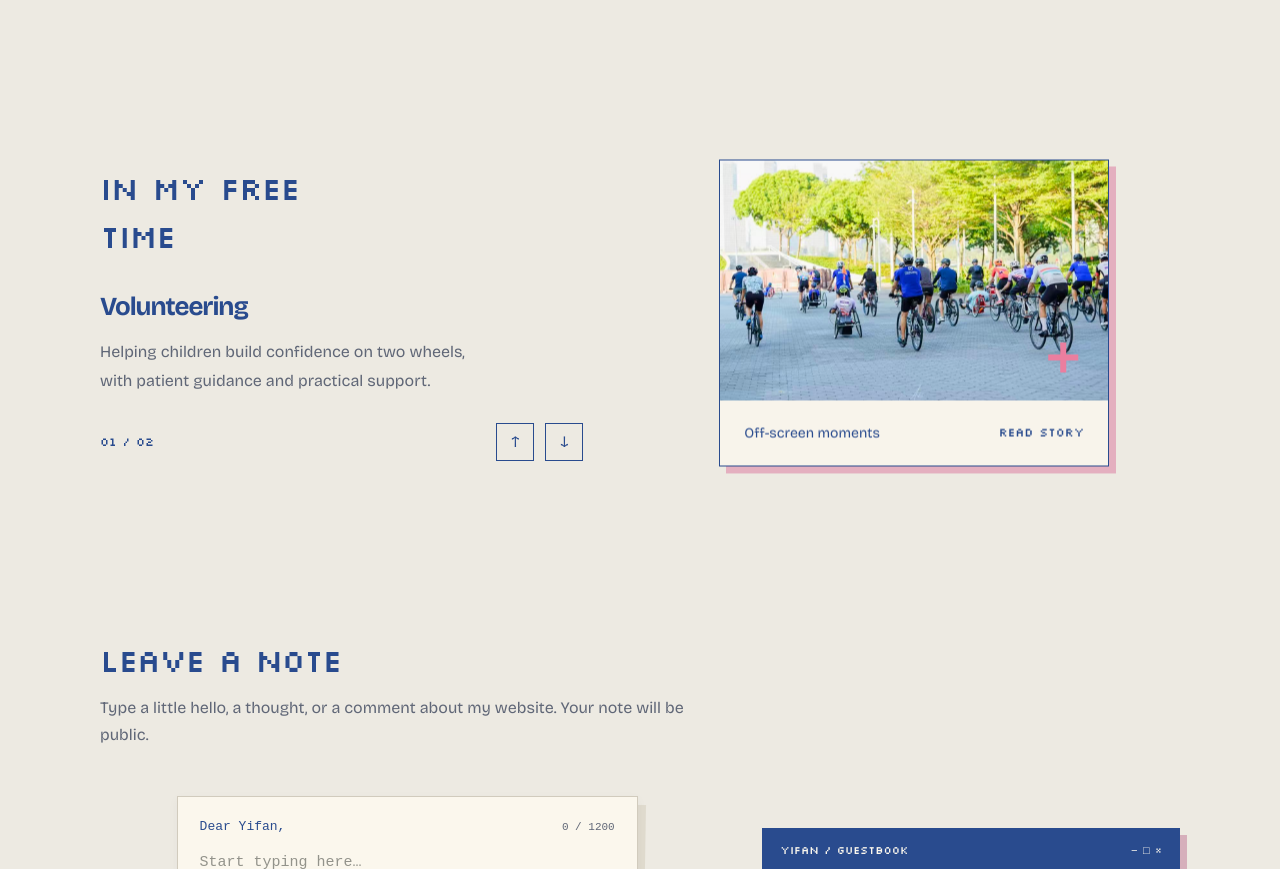
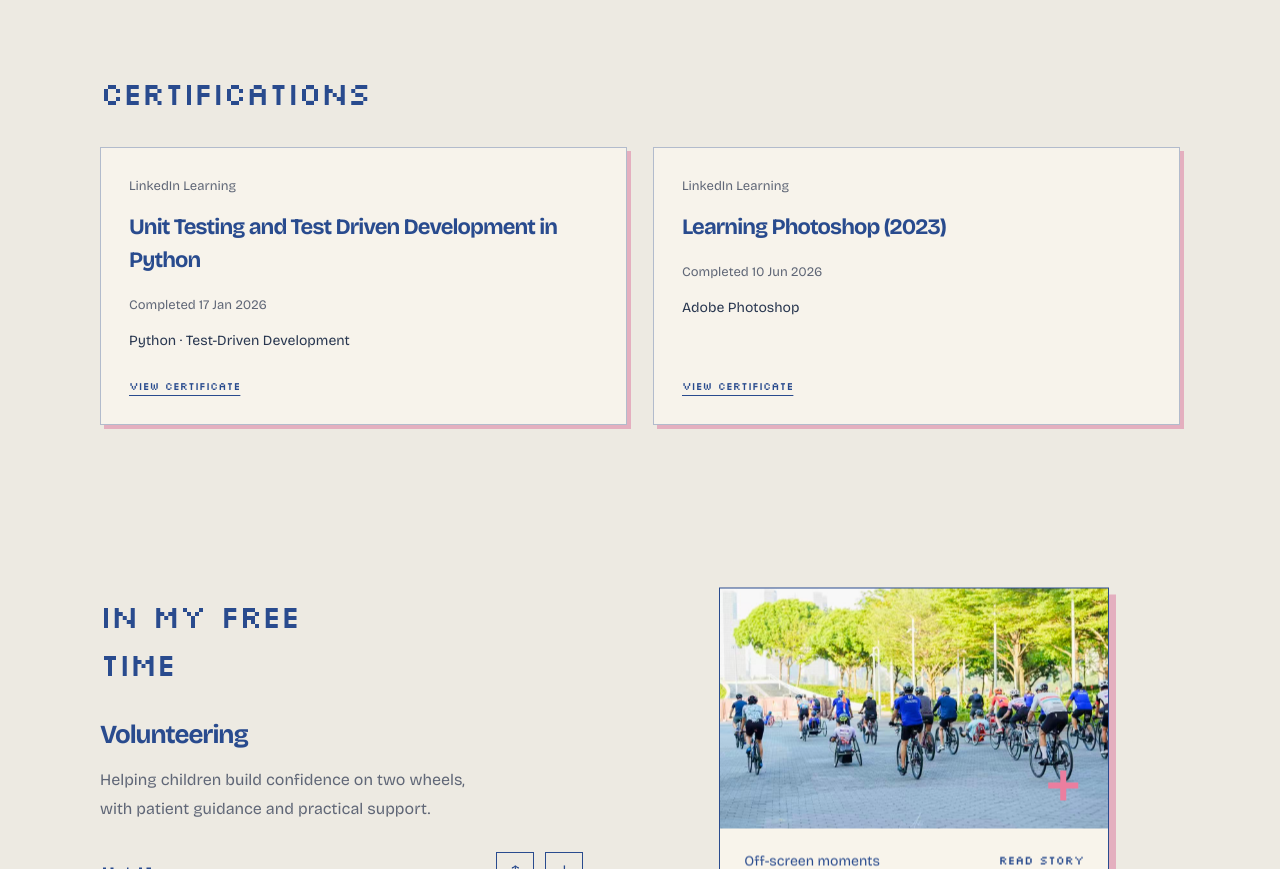
Before and after one commit to 1fannn/portfolio-1fan, a website: page pages/about.html in a window 1280 px wide. Shown: the part 925-1794 px from the top of the page. Drawn offline with Linux system fonts and the light colour scheme; no server answers.

Commit message:
Add LinkedIn Learning certifications to About Me

```diff
--- a/assets/css/pages/personal.css
+++ b/assets/css/pages/personal.css
@@ -223,3 +223,20 @@
   }
   .free-time-section .personal-volunteering > h3 { font-size: 16px; }
 }
+/* Completed courses, on a separate row before free-time activities. */
+.certifications-section { margin-top: 72px; }
+.certifications-section > h2 { font: 400 clamp(24px, 2.6vw, 32px)/1.5 var(--font-pixel); color: var(--ink); }
+.certification-grid { display: grid; grid-template-columns: repeat(2, minmax(0, 1fr)); gap: 26px; margin-top: 30px; }
+.certification-card { display: flex; flex-direction: column; align-items: flex-start; padding: 28px; border: 1px solid #294b8e55; background: #f7f3eb; box-shadow: 4px 4px 0 #e4afbf; }
+.certification-issuer { font-size: 13px; color: var(--muted); }
+.certification-card h3 { font-size: 22px; line-height: 1.5; color: var(--ink); margin-top: 14px; }
+.certification-date { font-size: 13px; color: var(--muted); margin-top: 18px; }
+.certification-skills { font-size: 14px; color: var(--body); line-height: 1.7; margin: 13px 0 24px; }
+.certification-card > a { margin-top: auto; font: 11px/1.7 var(--font-pixel); color: var(--ink); text-decoration: underline; text-underline-offset: 5px; }
+.certification-card > a:hover { color: #9e4666; }
+@media(max-width:740px) {
+ .certifications-section { margin-top: 48px; }
+ .certification-grid { grid-template-columns: 1fr; gap: 24px; margin-top: 24px; }
+ .certification-card { padding: 24px; }
+ .certification-card h3 { font-size: 20px; }
+}
--- a/pages/about.html
+++ b/pages/about.html
@@ -53,6 +53,25 @@
       <h2 id="vision-title">My vision</h2>
       <p>To become a developer who combines technical skills with creativity, building work that helps people and reflects my personality.</p>
      </section>
+    </div>
+   </section>
+   <section class="certifications-section" aria-labelledby="certifications-title">
+    <h2 id="certifications-title">Certifications</h2>
+    <div class="certification-grid">
+     <article class="certification-card">
+      <p class="certification-issuer">LinkedIn Learning</p>
+      <h3>Unit Testing and Test Driven Development in Python</h3>
+      <p class="certification-date">Completed <time datetime="2026-01-17">17 Jan 2026</time></p>
+      <p class="certification-skills">Python · Test-Driven Development</p>
+      <a href="../assets/certificates/python-unit-testing-tdd.pdf" target="_blank" rel="noopener noreferrer">View certificate<span class="sr-only"> (PDF, opens in a new tab)</span></a>
+     </article>
+     <article class="certification-card">
+      <p class="certification-issuer">LinkedIn Learning</p>
+      <h3>Learning Photoshop (2023)</h3>
+      <p class="certification-date">Completed <time datetime="2026-06-10">10 Jun 2026</time></p>
+      <p class="certification-skills">Adobe Photoshop</p>
+      <a href="../assets/certificates/learning-photoshop-2023.pdf" target="_blank" rel="noopener noreferrer">View certificate<span class="sr-only"> (PDF, opens in a new tab)</span></a>
+     </article>
     </div>
    </section>
    <section class="free-time-section" aria-labelledby="free-time-title">
```
Also changed, not shown: 2 other files.
